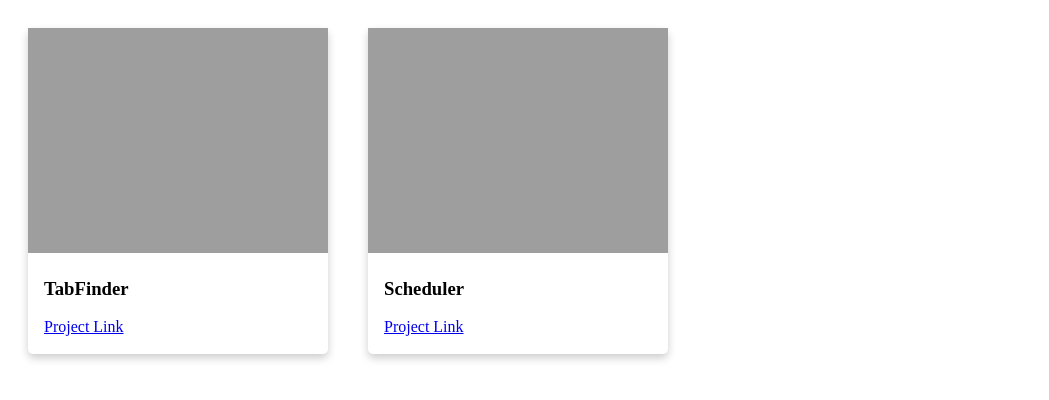
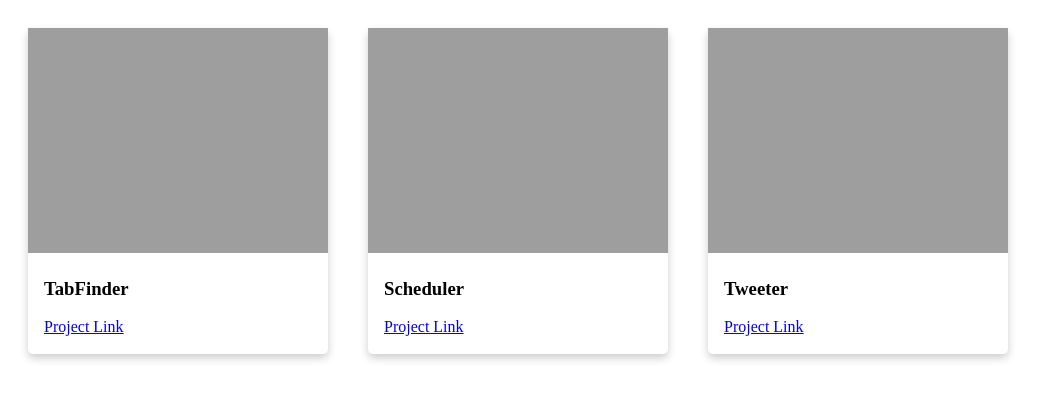
Before and after one commit to shuchitama/project-card, a website with bundled scripts: page index.html in a window 1280 px wide. Shown: the whole page, without its empty margins (0-1049 px from the left). Built offline with nearby package versions, Linux system fonts and the light colour scheme.

Commit message:
add another card

```diff
--- a/index.html
+++ b/index.html
@@ -15,6 +15,7 @@
   <div class="cards">
     <project-card name="TabFinder" url="https://github.com/shuchitama/tab-finder" img="https://www.dotcom-monitor.com/blog/wp-content/uploads/sites/3/2020/05/Vue-logo-1.png"></project-card>
     <project-card name="Scheduler" url="https://github.com/shuchitama/scheduler" img="https://cdn.auth0.com/blog/react-js/react.png"></project-card>
+    <project-card name="Tweeter" url="https://github.com/shuchitama/tweeter" img="https://upload.wikimedia.org/wikipedia/commons/thumb/6/6a/JavaScript-logo.png/480px-JavaScript-logo.png"></project-card>
   </div>
 </body>
 </html>
```
